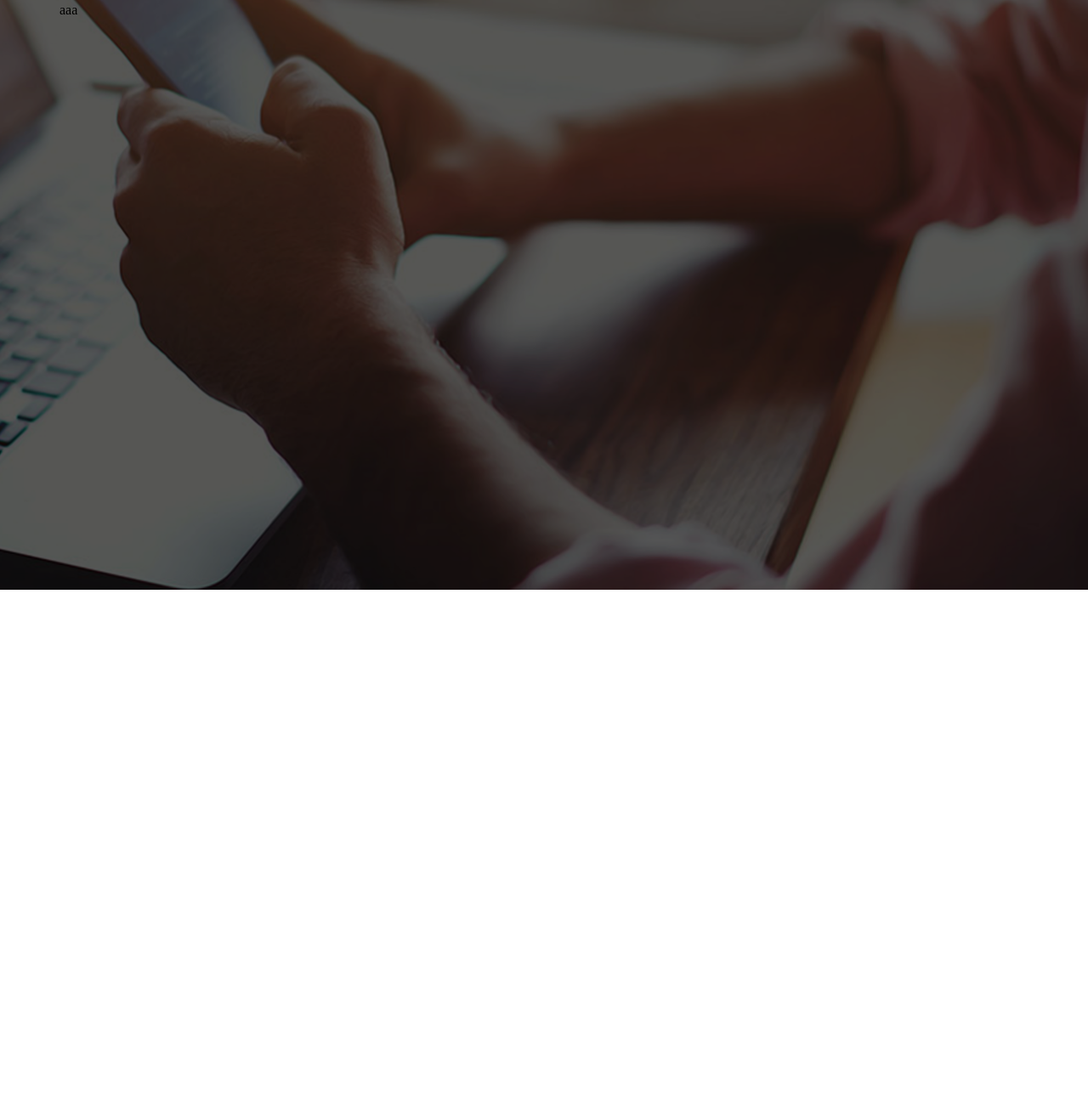
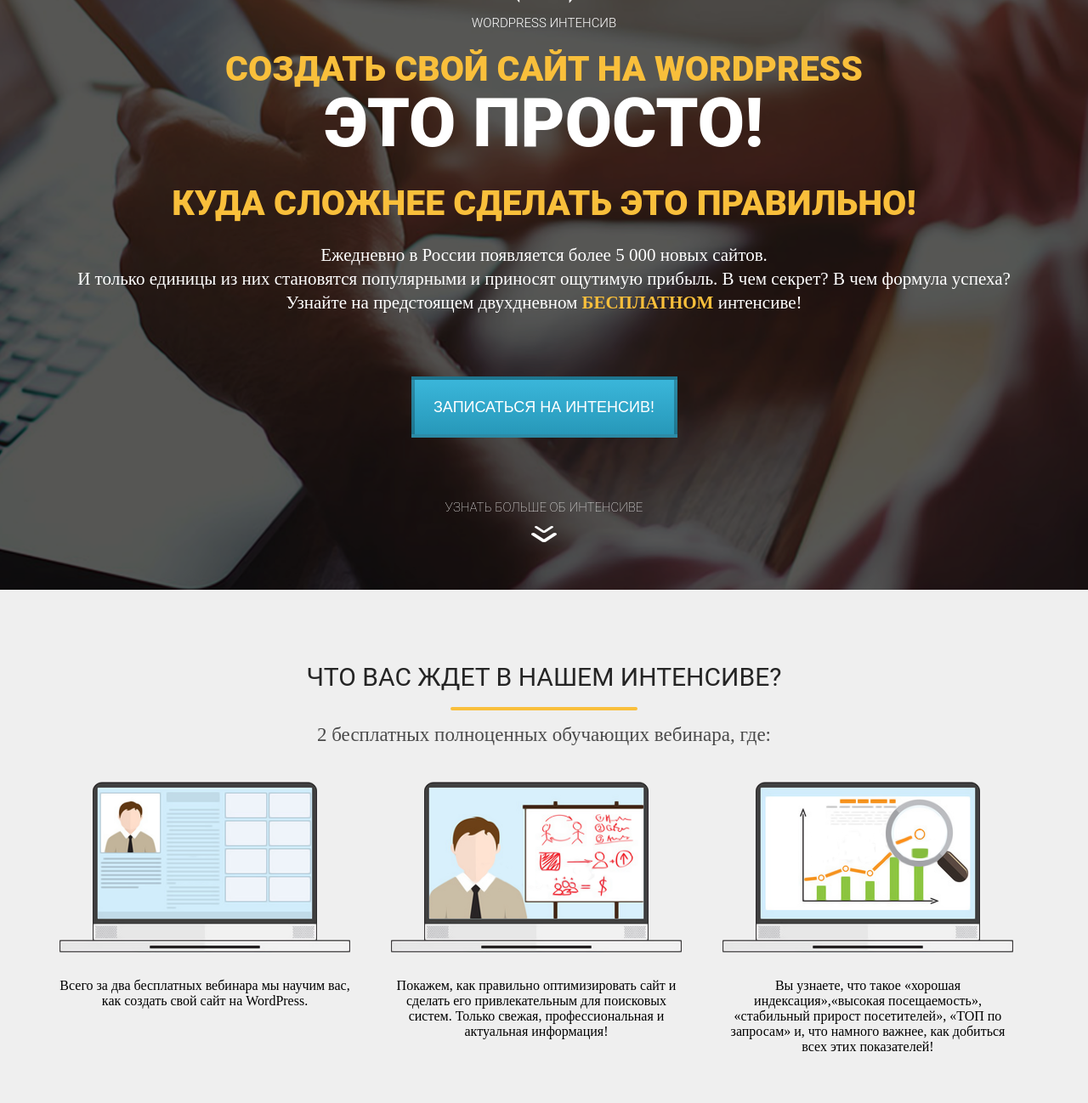
Before and after one commit to IgorBerezhnoy/Udemy_WebDeveloper, a plain HTML site: page module 1/project_less_18/src/index.html in a window 1280 px wide. Shown: the part 106-1404 px from the top of the page at 85% size. Before the commit the page ends 800 px from the top, so only its background shows below. Drawn offline with Linux system fonts and the light colour scheme.

Commit message:
fished lesson #18 very long lesson

```diff
--- a/module 1/project_less_18/src/css/index.css
+++ b/module 1/project_less_18/src/css/index.css
@@ -8,9 +8,11 @@
     width: 1140px;
     margin: 0 auto;
 }
+
 .promo {
     height: 800px;
     background: url("../img/bg/main_bg.png") center center/cover no-repeat;
+    padding: 39px 0 62px 0;
 }
 
 
@@ -25,7 +27,146 @@
     color: #fff;
     font-size: 15px;
     font-weight: 500;
+    text-transform: uppercase;
+    font-family: "Roboto Light", sans-serif;
+}
+
+h1 {
+    margin-top: 53px;
+}
+
+.title {
+    font-family: "Roboto", sans-serif;
+    font-weight: 900;
+    font-size: 41px;
+    text-align: center;
+    text-transform: uppercase;
+    color: #F9BF3B;
+    margin-top: 21px;
+}
+
+h2.title {
+    margin-top: 30px;
+}
+
+.simple .title_big {
+    font-family: "Roboto", sans-serif;
+    font-style: normal;
+    font-weight: 900;
+    font-size: 80px;
+    line-height: 80px;
+    text-align: center;
+    text-transform: uppercase;
+    color: #FFFFFF;
+}
+
+.promo .promo_text {
+    padding: 0 13px;
+    margin-top: 23px;
+    font-weight: 300;
+    font-size: 21px;
+    line-height: 28px;
+    /* or 133% */
+    align-items: center;
+    text-align: center;
+    color: #FFFFFF;
+}
+
+.promo .promo_text span {
+    font-family: 'Roboto - Black';
+    font-weight: 700;
+    color: #F9BF3B;
+}
+
+
+/* Кнопка */
+
+.promo .promo_btn {
+    display: block;
+    margin: 73px auto 0;
+    width: 313px;
+    height: 72px;
+    background: linear-gradient(to top, #2798B9 0%, #3AB6DA 100%);
+    box-shadow: 0 0 0 rgba(0, 0, 0, 0.18);
+    border: 4px solid rgba(0, 0, 0, 0.23);
+    /* Записаться на интенсив! */
+    font-family: 'RobotoCondensed', sans-serif;
+    font-size: 18px;
     line-height: 24px;
+    font-weight: 400;
     text-transform: uppercase;
-    font-family: "Roboto Light";
+    color: #FFFFFF;
+    cursor: pointer;
+    outline: none;
 }
+
+.more {
+    margin-top: 73px;
+}
+
+.more .more_text {
+    font-family: 'Roboto';
+    font-weight: 100;
+    font-size: 15px;
+    align-items: center;
+    text-align: center;
+    text-transform: uppercase;
+    color: #FFFFFF;
+}
+
+.more_img {
+    display: block;
+    margin: 13px auto;
+}
+
+.waiting {
+    height: 604px;
+    background-color: #EFEFEF;
+    padding: 85px 0 75px 0;
+}
+
+.waiting .waiting_header {
+    font-family: 'Roboto';
+    font-weight: 400;
+    font-size: 30px;
+    text-align: center;
+    text-transform: uppercase;
+    color: #252525;
+}
+
+.waiting .waiting_subheader {
+    margin-top: 19px;
+    font-weight: 400;
+    font-size: 23px;
+    line-height: 20px;
+    text-align: center;
+    color: #4A4A4A;
+}
+
+.waiting .waiting_wrapper {
+    display: flex;
+    margin-top: 45px;
+}
+
+.waiting .waitingItem {
+    margin-right: 48px;
+    align-items: center;
+    text-align: center;
+}
+
+.waiting .waiting_des {
+    margin-top: 26px;
+    align-items: center;
+    text-align: center;
+}
+
+.waiting .waiting_divider {
+    background: #F9BF3B;
+    width: 220px;
+    height: 4px;
+    margin: 18px auto 0;
+    border-radius: 7px;
+}.
+ waiting .waiting_img {
+width: 100%;
+}
--- a/module 1/project_less_18/src/index.html
+++ b/module 1/project_less_18/src/index.html
@@ -15,7 +15,49 @@
             <img class="logo_img" alt="logo" src="icons/logo.png">
             <div class="logo_text">WordPress интенсив</div>
         </div>
-        <div>aaa</div>
+        <h1 class="title">Создать свой сайт на WordPress </h1>
+        <div class="simple">
+            <h2 class="title_big">это просто!</h2>
+            <div class="line"></div>
+        </div>
+        <h2 class="title">Куда сложнее сделать это правильно!</h2>
+        <div class="promo_text">
+            Ежедневно в России появляется более 5 000 новых сайтов.<br/>
+            И только единицы из них становятся популярными и
+            приносят ощутимую прибыль. В чем секрет? В чем формула успеха?
+            Узнайте на предстоящем двухдневном <span>БЕСПЛАТНОМ</span>
+            интенсиве!
+        </div>
+        <button class="promo_btn">Записаться на интенсив!</button>
+        <div class="more">
+            <div class="more_text">узнать больше об интенсиве</div>
+            <img src="icons/arrow.png" alt="more" class="more_img">
+        </div>
+    </div>
+</section>
+<section class="waiting">
+    <div class="container">
+        <h2 class="waiting_header">Что вас ждет в нашем интенсиве?</h2>
+        <div class="waiting_divider"></div>
+        <div class="waiting_subheader">2 бесплатных полноценных обучающих вебинара, где:</div>
+        <div class="waiting_wrapper">
+            <div class="waitingItem"><img src="img/first_webinar/first.png" alt="" class="waiting_img">
+                <div class="waiting_des">Всего за два бесплатных вебинара мы научим вас,
+                    как создать свой сайт на WordPress.
+                </div>
+            </div>
+            <div class="waitingItem"><img src="img/first_webinar/second.png" alt="" class="waiting_img">
+                <div class="waiting_des">Покажем, как правильно оптимизировать сайт и сделать его привлекательным для
+                    поисковых систем. Только свежая, профессиональная и актуальная информация!
+                </div>
+            </div>
+            <div class="waitingItem"><img src="img/first_webinar/third.png" alt="" class="waiting_img">
+                <div class="waiting_des">Вы узнаете, что такое «хорошая индексация»,«высокая посещаемость», «стабильный
+                    прирост посетителей», «ТОП по запросам» и, что намного важнее, как добиться всех этих показателей!
+                </div>
+            </div>
+        </div>
+
     </div>
 </section>
 </body>
```
Also changed, not shown: module 1/project_less_18/src/img/first_webinar/first.png (renamed from module 1/project_less_18/src/img/first_webinar/Layer 12.png), module 1/project_less_18/src/img/first_webinar/fourth.png (renamed from module 1/project_less_18/src/img/first_webinar/Layer 20.png), module 1/project_less_18/src/img/first_webinar/second.png (renamed from module 1/project_less_18/src/img/first_webinar/Layer 10.png), module 1/project_less_18/src/img/first_webinar/third.png (renamed from module 1/project_less_18/src/img/first_webinar/Layer 7.png).
